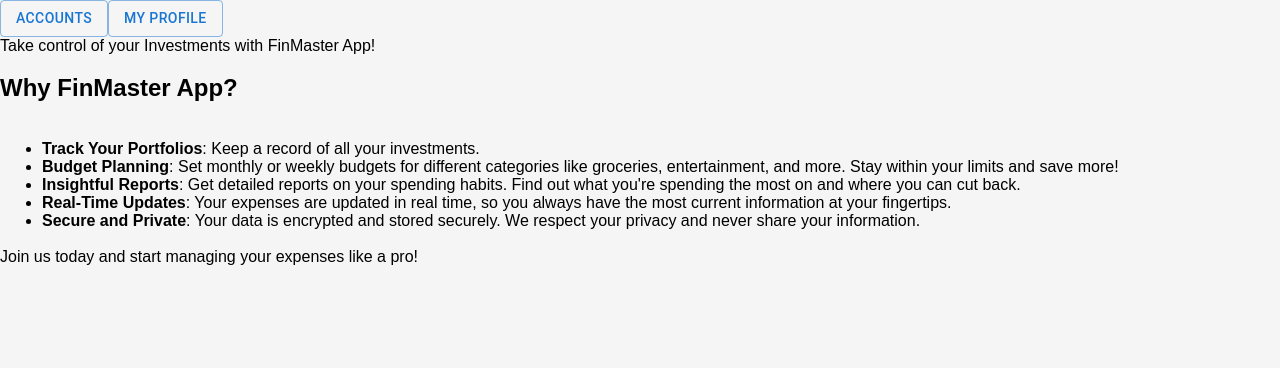
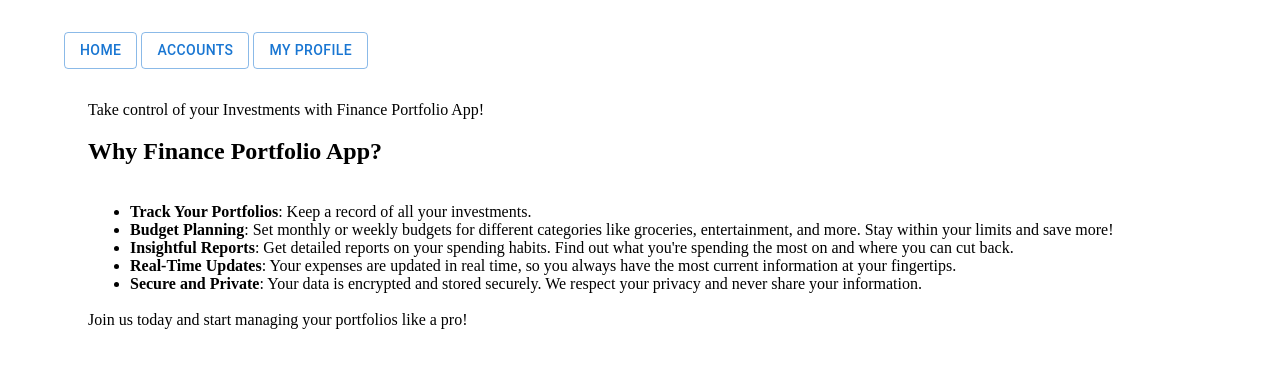
Before and after one commit to spring-lab-01/finance-portfolio, a React (Vite) app in the folder src/main/frontend/: page / in a window 1280 px wide. Shown: the top 368 px of the page. Built offline with nearby package versions, Linux system fonts and the light colour scheme.

Commit message:
My profile and account view improved

```diff
--- a/src/main/frontend/src/App.tsx
+++ b/src/main/frontend/src/App.tsx
@@ -1,23 +1,36 @@
-import './App.css'
+import {Box, Container} from "@mui/material";
 
 function App() {
   return (
+
+      <Container maxWidth="lg">
+          <Box sx={{my: 4}}>
               <div className='App'>
-          Take control of your Investments with FinMaster App!
+                  Take control of your Investments with Finance Portfolio App!
 
-         <h2> Why FinMaster App? </h2>
+                  <h2> Why Finance Portfolio App? </h2>
                   <table>
                       <ul>
                           <li><b>Track Your Portfolios</b>: Keep a record of all your investments.</li>
-              <li><b>Budget Planning</b>: Set monthly or weekly budgets for different categories like groceries, entertainment, and more. Stay within your limits and save more!</li>
-              <li><b>Insightful Reports</b>: Get detailed reports on your spending habits. Find out what you're spending the most on and where you can cut back.</li>
-              <li><b>Real-Time Updates</b>: Your expenses are updated in real time, so you always have the most current information at your fingertips.</li>
-              <li><b>Secure and Private</b>: Your data is encrypted and stored securely. We respect your privacy and never share your information.</li>
+                          <li><b>Budget Planning</b>: Set monthly or weekly budgets for different categories like
+                              groceries, entertainment, and more. Stay within your limits and save more!
+                          </li>
+                          <li><b>Insightful Reports</b>: Get detailed reports on your spending habits. Find out what
+                              you're spending the most on and where you can cut back.
+                          </li>
+                          <li><b>Real-Time Updates</b>: Your expenses are updated in real time, so you always have the
+                              most current information at your fingertips.
+                          </li>
+                          <li><b>Secure and Private</b>: Your data is encrypted and stored securely. We respect your
+                              privacy and never share your information.
+                          </li>
                       </ul>
                   </table>
 
-          Join us today and start managing your expenses like a pro!
+                  Join us today and start managing your portfolios like a pro!
               </div>
+          </Box>
+      </Container>
   )
 }
 
--- a/src/main/frontend/src/components/AccountCreate.tsx
+++ b/src/main/frontend/src/components/AccountCreate.tsx
@@ -1,8 +1,7 @@
 import {ChangeEvent, FormEvent, useState} from "react";
 import {Account} from "./Account.tsx";
-import {Box, Button, Modal, TextField} from "@mui/material";
+import {Box, Button, Container, Modal, TextField} from "@mui/material";
 import {useNavigate} from "react-router-dom";
-
 
 export function AccountCreate() {
     const [selectedAccount, setSelectedAccount] = useState<Account>(new Account());
@@ -23,6 +22,11 @@
         navigate(`/accounts?alerts=success-create`)
     }
 
+    const handleCancel = () => {
+        setOpen(false);
+        navigate(`/accounts`);
+    }
+
     const handleChange = (event: ChangeEvent<HTMLInputElement>) => {
         setSelectedAccount({...selectedAccount, [event.target.name]: event.target.value});
     }
@@ -38,7 +42,8 @@
         height: '50%',
         bgcolor: 'background.paper',
         border: '2px solid #000',
-        boxShadow: 24
+        boxShadow: 24,
+        my: 4
     };
 
 
@@ -50,6 +55,7 @@
             aria-describedby="modal-modal-description"
         >
 
+            <Container maxWidth="lg">
                     <Box
                         component="form"
                         sx={style}
@@ -58,7 +64,7 @@
                         onSubmit={(e) => handleSubmit(e)}
                     >
                         <div>
-                        <h4>Editing Account #{selectedAccount.id} </h4>
+                            <h4>Create Account</h4>
                             <br/>
                             <table>
                                 <tbody>
@@ -134,12 +140,16 @@
                                 </tr>
                                 <tr>
                                     <td></td>
-                                <td><Button type={"submit"} variant="contained"> Save </Button></td>
+                                    <td><Button type={"submit"} variant="contained"> Save </Button>
+                                        <Button onClick={() => handleCancel()} variant="outlined"> Cancel </Button></td>
                                 </tr>
                                 </tbody>
                             </table>
                         </div>
                     </Box>
+            </Container>
+
+
         </Modal>
     )
 }
--- a/src/main/frontend/src/components/AccountsList.tsx
+++ b/src/main/frontend/src/components/AccountsList.tsx
@@ -10,15 +10,21 @@
 import {Alert, Button} from "@mui/material";
 import {styled } from '@mui/material/styles';
 import {useNavigate, useParams, useSearchParams} from "react-router-dom";
+import AccountCreate from "./AccountCreate.tsx";
 
 export function AccountsList() {
     const [accounts, setAccounts] = useState<Account[]>([]);
     const navigate = useNavigate();
     const [searchParams] = useSearchParams();
+    const [createNew, setCreateNew] = useState(false);
 
     const alerts = searchParams.get("alerts");
     console.log(useParams());
     useEffect(() => {
+        loadAccounts()
+    }, []);
+
+    const loadAccounts = () =>{
         fetch("/api/accounts", {
             method: 'GET',
             headers: {
@@ -26,8 +32,7 @@
             },
         }).then(response => response.json())
             .then(data => setAccounts(data));
-    }, []);
-
+    }
     const StyledTableCell = styled(TableCell)(({ theme }) => ({
         [`&.${tableCellClasses.head}`]: {
             backgroundColor: theme.palette.common.black,
@@ -49,6 +54,9 @@
         //navigate(`/accounts?alerts=success-delete`)
     }
 
+    const handleCreateNew = () =>{
+        setCreateNew(true);
+    }
 
     const inrPortfolios = accounts.filter(p=> p.currency == 'INR');
     const usdPortfolios = accounts.filter(p=> p.currency == 'USD');
@@ -62,12 +70,12 @@
             {alerts == "success" && <Alert severity="success">Account Saved Successfully</Alert>}
             {alerts == "success-create" && <Alert severity="success">Account Created Successfully</Alert>}
             {alerts == "success-delete" && <Alert severity="success">Account Deleted Successfully</Alert>}
-
-            <h4>Portfolios</h4>
+            {createNew && <AccountCreate/> }
+            <h1>Portfolio Summary By Currency</h1>
             <h5>INR Value - {inrPortfolioValue} </h5>
             <h5>USD value - {usdPortfolioValue} </h5>
-            <h4>Accounts</h4>
-            <Button variant="contained" onClick={() => navigate(`/accounts/create`)}>Create New Account</Button>
+            <h1>Accounts <Button variant="contained" onClick={() => handleCreateNew()} sx={{ marginLeft: 100}}>+ Add New Account</Button></h1>
+
             <TableContainer component={Paper}>
                 <Table sx={{minWidth: 650}} aria-label="customized table">
                     <TableHead>
@@ -82,9 +90,7 @@
                     <TableBody>
                         {accounts.map((row) => (
                             <TableRow
-                                key={row.name}
-                                sx={{'&:last-child td, &:last-child th': {border: 0}}}
-                            >
+                                key={row.name}>
                                 <TableCell>{row.name}</TableCell>
                                 <TableCell>{row.totalValue}</TableCell>
                                 <TableCell> {row.currency}</TableCell>
--- a/src/main/frontend/src/components/Header.tsx
+++ b/src/main/frontend/src/components/Header.tsx
@@ -5,9 +5,14 @@
         <div>
             <Button
                 variant={"outlined"}>
+                <Link  href={"/"} underline="none">Home</Link>
+            </Button>
+            &nbsp;
+            <Button
+                variant={"outlined"}>
                 <Link  href={"/accounts"} underline="none">Accounts</Link>
             </Button>
-
+            &nbsp;
             <Button
                 variant={"outlined"}>
                 <Link  href={"/myprofile"} underline="none">My Profile</Link>
--- a/src/main/frontend/src/components/Myprofile.tsx
+++ b/src/main/frontend/src/components/Myprofile.tsx
@@ -16,7 +16,7 @@
 
     return (
         <div className={"container"}>
-            <h4>Current Logged In user : {user}</h4>
+            <h2> Logged in user : {user}</h2>
         </div>
     )
 }
--- a/src/main/frontend/src/index.css
+++ b/src/main/frontend/src/index.css
@@ -1,83 +1,83 @@
-@charset "utf-8";
+/*@charset "utf-8";*/
 
-body {
-    font-family: Arial;
-    background-color: whitesmoke;
-    justify-content: center;
-    margin: 0;
-}
+/*body {*/
+/*    font-family: Arial;*/
+/*    background-color: whitesmoke;*/
+/*    justify-content: center;*/
+/*    margin: 0;*/
+/*}*/
 
-h1 {
-    color: #6a1a21;
-    font-style: italic;
-    font-size: 3.75rem;
-    font-weight: inherit;
-    text-align: center;
-}
+/*h1 {*/
+/*    color: #6a1a21;*/
+/*    font-style: italic;*/
+/*    font-size: 3.75rem;*/
+/*    font-weight: inherit;*/
+/*    text-align: center;*/
+/*}*/
 
-main {
-    max-width: 500px;
-    min-width: 300px;
-    margin: auto;
-    background-color: white;
-    box-sizing: border-box;
-    border: 1px solid lightgray;
-    border-radius: 0.5rem;
-    box-shadow: 0 2px 4px #0003, 0 25px 50px #0000001a;
-}
+/*main {*/
+/*    max-width: 500px;*/
+/*    min-width: 300px;*/
+/*    margin: auto;*/
+/*    background-color: white;*/
+/*    box-sizing: border-box;*/
+/*    border: 1px solid lightgray;*/
+/*    border-radius: 0.5rem;*/
+/*    box-shadow: 0 2px 4px #0003, 0 25px 50px #0000001a;*/
+/*}*/
 
-main > div,
-main > form {
-    padding: 0.5rem 1rem;
-    border-bottom: 1px solid lightgray;
-    display: flex;
-    align-items: center;
-    gap: 0.25rem;
-    justify-content: space-between;
-}
+/*main > div,*/
+/*main > form {*/
+/*    padding: 0.5rem 1rem;*/
+/*    border-bottom: 1px solid lightgray;*/
+/*    display: flex;*/
+/*    align-items: center;*/
+/*    gap: 0.25rem;*/
+/*    justify-content: space-between;*/
+/*}*/
 
-main > div:has(input[type="checkbox"]) {
-    justify-content: inherit;
-}
+/*main > div:has(input[type="checkbox"]) {*/
+/*    justify-content: inherit;*/
+/*}*/
 
-input {
-    font-family: inherit;
-    font-size: 100%;
-    width: 100%;
-    border: 0;
-}
+/*input {*/
+/*    font-family: inherit;*/
+/*    font-size: 100%;*/
+/*    width: 100%;*/
+/*    border: 0;*/
+/*}*/
 
-input:checked + input {
-    text-decoration: line-through;
-}
+/*input:checked + input {*/
+/*    text-decoration: line-through;*/
+/*}*/
 
-input:placeholder-shown {
-    font-style: italic;
-}
+/*input:placeholder-shown {*/
+/*    font-style: italic;*/
+/*}*/
 
-input[type="checkbox"] {
-    width: 36px;
-    height: 36px;
-    height: 1.5rem;
-}
+/*input[type="checkbox"] {*/
+/*    width: 36px;*/
+/*    height: 36px;*/
+/*    height: 1.5rem;*/
+/*}*/
 
-button {
-    cursor: pointer;
-    padding: 0.5rem 0.5rem;
-    background-color: white;
-    font-family: inherit;
-    font-size: 85%;
-    line-height: inherit;
-    border: 2px solid #0000001a;
-    border-radius: 0.5rem;
-    white-space: nowrap;
-}
+/*button {*/
+/*    cursor: pointer;*/
+/*    padding: 0.5rem 0.5rem;*/
+/*    background-color: white;*/
+/*    font-family: inherit;*/
+/*    font-size: 85%;*/
+/*    line-height: inherit;*/
+/*    border: 2px solid #0000001a;*/
+/*    border-radius: 0.5rem;*/
+/*    white-space: nowrap;*/
+/*}*/
 
-header {
-    display: flex;
-    justify-content: space-between;
-    align-items: center;
-    max-width: 500px;
-    min-width: 300px;
-    margin: auto;
-}
+/*header {*/
+/*    display: flex;*/
+/*    justify-content: space-between;*/
+/*    align-items: center;*/
+/*    max-width: 500px;*/
+/*    min-width: 300px;*/
+/*    margin: auto;*/
+/*}*/
--- a/src/main/frontend/src/main.tsx
+++ b/src/main/frontend/src/main.tsx
@@ -10,6 +10,7 @@
 import Myprofile from "./components/Myprofile.tsx";
 import AccountEdit from "./components/AccountEdit.tsx";
 import AccountCreate from "./components/AccountCreate.tsx";
+import {Box, Container} from "@mui/material";
 
 const router = createBrowserRouter([
     {
@@ -40,7 +41,11 @@
 
 ReactDOM.createRoot(document.getElementById('root')!).render(
   <React.StrictMode>
-      <Header />
-      <RouterProvider router={router} />
+      <Container maxWidth="lg">
+          <Box sx={{ my: 4 }}>
+              <Header />
+              <RouterProvider router={router} />
+          </Box>
+      </Container>
   </React.StrictMode>,
 )
```
Lines whose indentation alone changed are shown as unchanged.
